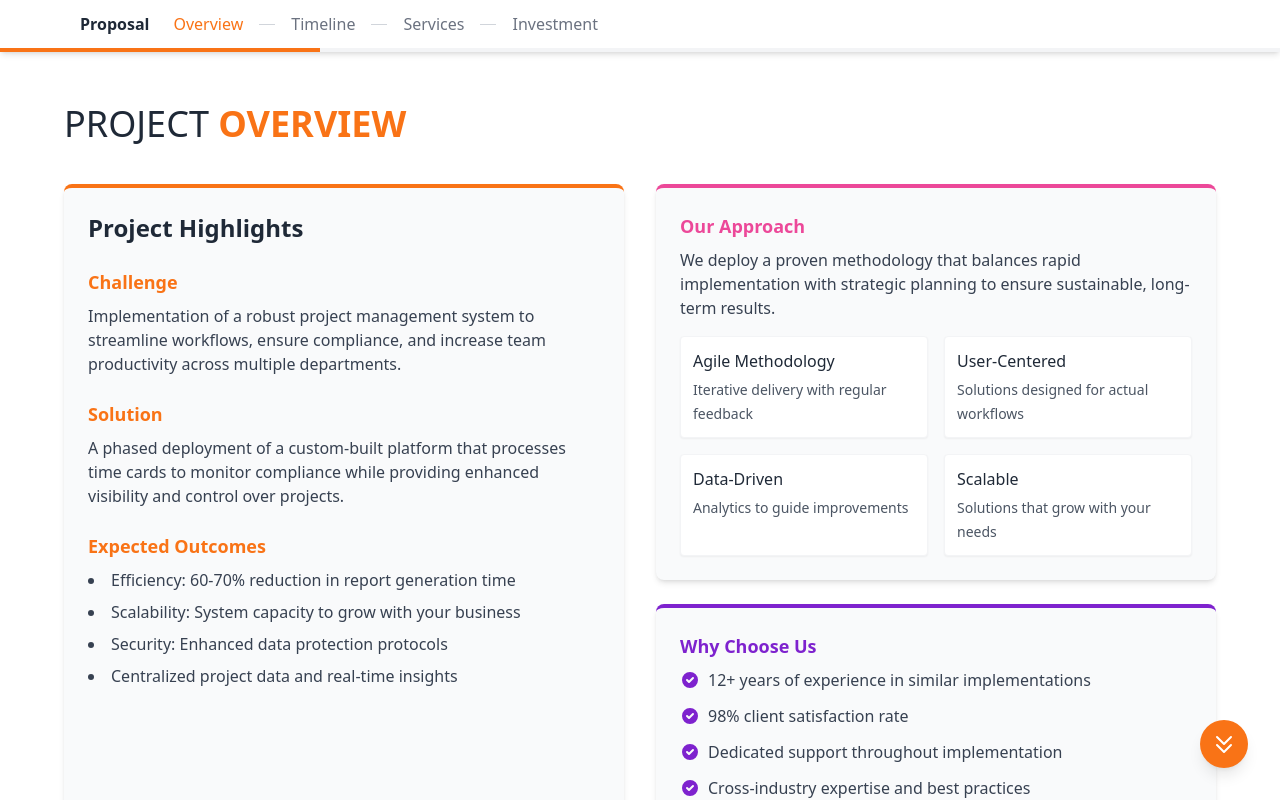
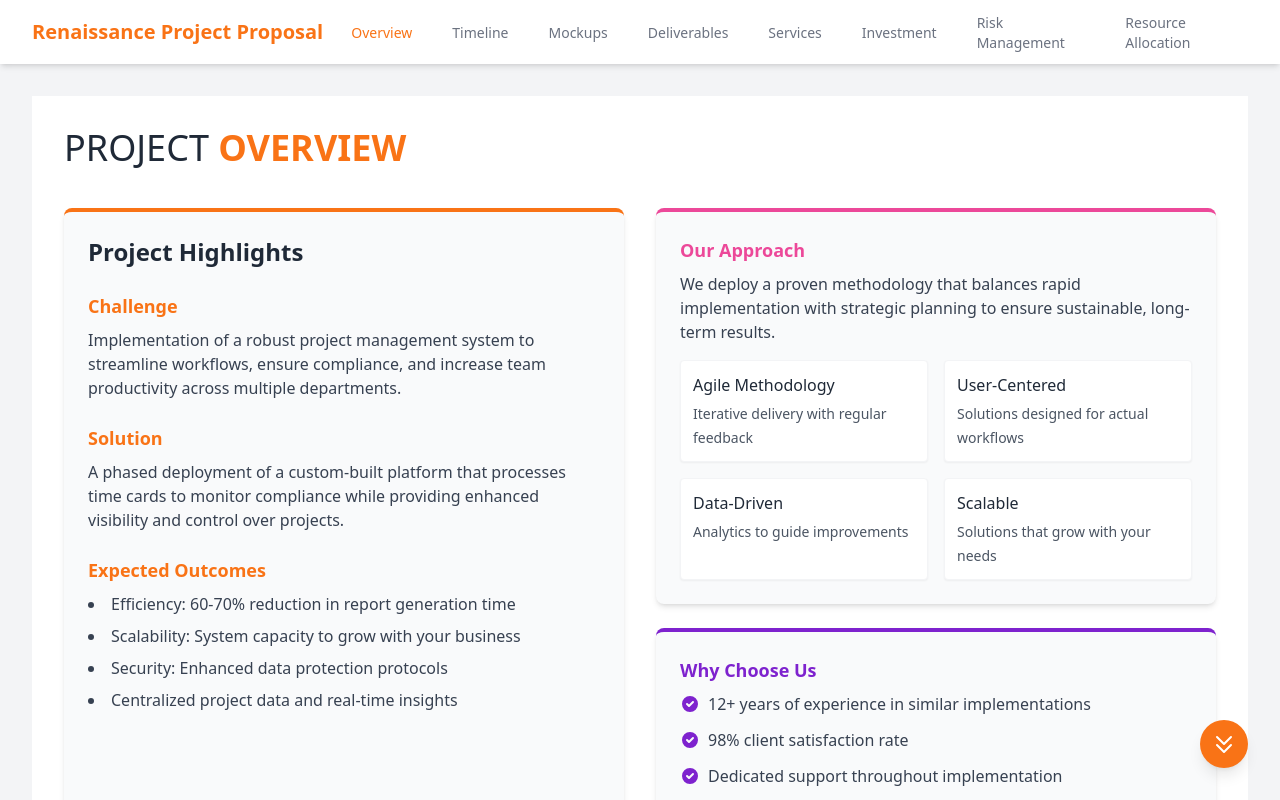
Before and after one commit to nikhil-thakur/RenaissanceProposal, a React (Create React App) app: page / in a window 1280 px wide. Shown: the top 800 px of the page. Built offline with nearby package versions, Linux system fonts and the light colour scheme.

Commit message:
Added new components and routing fixed.

```diff
--- a/src/App.js
+++ b/src/App.js
@@ -1,21 +1,37 @@
-// App.js
 import React from 'react';
-import './App.css'; // Make sure this is importing your CSS with Tailwind
-import InteractiveAgileTimeline from './components/performance-engineering-interactive';
-import DeliveryApproachInteractive from './components/delivery-approach-interactive'
-import ProposalOverview from "./components/ProposalOverview";
+import { BrowserRouter as Router, Routes, Route } from 'react-router-dom';
+import './App.css';
+
+// Import all the components
+import ProposalContainer from "./components/ProposalContainer";
+import DetailedImplementationTimeline from "./components/implementation-timeline";
+import KeySystemMockups from "./components/ui-mockups";
+import RiskManagementFramework from "./components/risk-management";
+import DetailedDeliverables from "./components/deliverables-list";
+import ResourceAllocationPlan from "./components/resource-allocation";
+import AppRouter from "./components/app-router";
+import ServicesOffered from "./components/ServicesOffered";
 import CommercialsOverview from "./components/CommercialsOverview";
-import ServicesOffered from "./components/ServicesOffered";
-import ProposalContainer from "./components/ProposalContainer";
-import AppRouter from "./components/app-router";
 
 function App() {
     return (
-        <div className="App">
-            <ProposalContainer>
-                <AppRouter />
-            </ProposalContainer>
-        </div>
+        <Router>
+            <Routes>
+                <Route path="/" element={<AppRouter />}>
+                    {/* Main proposal container routes with internal navigation */}
+                    <Route index element={<ProposalContainer />} />
+                    <Route path="timeline" element={<DetailedImplementationTimeline />} />
+                    <Route path="services" element={<ServicesOffered />} />
+                    <Route path="commercials" element={<CommercialsOverview />} />
+
+                    {/* Additional routes from the nav */}
+                    <Route path="mockups" element={<KeySystemMockups />} />
+                    <Route path="deliverables" element={<DetailedDeliverables />} />
+                    <Route path="risks" element={<RiskManagementFramework />} />
+                    <Route path="resources" element={<ResourceAllocationPlan />} />
+                </Route>
+            </Routes>
+        </Router>
     );
 }
 
--- a/src/components/ProposalContainer.js
+++ b/src/components/ProposalContainer.js
@@ -41,75 +41,11 @@ const ProposalContainer = () => {
 
     return (
         <div className="relative">
-
-
-            {/* Progress indicator at top */}
-            <div className="fixed top-0 left-0 right-0 z-50 bg-white shadow-md">
-                <div className="max-w-6xl mx-auto px-4 py-3 flex items-center">
-                    <div className="mr-6 font-bold text-gray-800">Proposal</div>
-                    <div className="flex-1 flex items-center">
-                        <div
-                            className={`mr-4 cursor-pointer transition-colors ${activeSection === 'overview' ? 'text-orange-500 font-medium' : 'text-gray-500'}`}
-                            onClick={() => scrollToSection(overviewRef)}
-                        >
-                            Overview
-                        </div>
-                        <div className="w-4 h-px bg-gray-300 mr-4"></div>
-                        <div
-                            className={`mr-4 cursor-pointer transition-colors ${activeSection === 'timeline' ? 'text-orange-500 font-medium' : 'text-gray-500'}`}
-                            onClick={() => scrollToSection(timelineRef)}
-                        >
-                            Timeline
-                        </div>
-                        <div className="w-4 h-px bg-gray-300 mr-4"></div>
-                        <div
-                            className={`mr-4 cursor-pointer transition-colors ${activeSection === 'services' ? 'text-orange-500 font-medium' : 'text-gray-500'}`}
-                            onClick={() => scrollToSection(servicesRef)}
-                        >
-                            Services
-                        </div>
-                        <div className="w-4 h-px bg-gray-300 mr-4"></div>
-                        <div
-                            className={`cursor-pointer transition-colors ${activeSection === 'commercials' ? 'text-orange-500 font-medium' : 'text-gray-500'}`}
-                            onClick={() => scrollToSection(commercialsRef)}
-                        >
-                            Investment
-                        </div>
-                    </div>
-                </div>
-                {/* Progress bar */}
-                <div className="h-1 bg-gray-100">
-                    <div
-                        className="h-full bg-orange-500 transition-all duration-300"
-                        style={{
-                            width: activeSection === 'overview' ? '25%' :
-                                activeSection === 'timeline' ? '50%' :
-                                    activeSection === 'services' ? '75%' : '100%'
-                        }}
-                    ></div>
-                </div>
-            </div>
-
-            {/* Content with padding for fixed header */}
-            <div className="pt-16">
+            {/* Content */}
+            <div>
                 {/* Overview Section */}
                 <div ref={overviewRef} className="min-h-screen flex items-center">
                     <ProposalOverview />
-                </div>
-
-                {/* Timeline Section */}
-                <div ref={timelineRef} className="min-h-screen flex items-center">
-                    <DeliveryApproachInteractive />
-                </div>
-
-                {/* Services Section */}
-                <div ref={servicesRef} className="min-h-screen flex items-center">
-                    <ServicesOffered />
-                </div>
-
-                {/* Commercials Section */}
-                <div ref={commercialsRef} className="min-h-screen flex items-center">
-                    <CommercialsOverview />
                 </div>
             </div>
 
--- a/src/components/app-router.js
+++ b/src/components/app-router.js
@@ -1,15 +1,14 @@
-import React from 'react';
-import { BrowserRouter as Router, Routes, Route, Link } from 'react-router-dom';
-import ProposalContainer from './ProposalContainer';
-import DetailedImplementationTimeline from './implementation-timeline';
-import KeySystemMockups from './ui-mockups';
-import RiskManagementFramework from './risk-management';
-import DetailedDeliverables from './deliverables-list';
-import ResourceAllocationPlan from './resource-allocation';
+import React, { useState } from 'react';
+import { Outlet, Link, useLocation } from 'react-router-dom';
 
 const AppRouter = () => {
+  const location = useLocation();
+  const [isMenuOpen, setIsMenuOpen] = useState(false);
+
+  // Function to determine if a route is active
+  const isActive = (path) => location.pathname === path;
+
   return (
-    <Router>
       <div className="min-h-screen bg-gray-100">
         {/* Navigation Header */}
         <nav className="bg-white shadow-md">
@@ -19,102 +18,170 @@ const AppRouter = () => {
                 <div className="flex-shrink-0 flex items-center">
                   <span className="text-orange-500 font-bold text-xl">Renaissance Project Proposal</span>
                 </div>
+
+                {/* Desktop Navigation */}
                 <div className="hidden sm:ml-6 sm:flex sm:space-x-8">
                   <Link
-                    to="/"
-                    className="border-transparent text-gray-600 hover:border-orange-500 hover:text-orange-500 inline-flex items-center px-1 pt-1 border-b-2 text-sm font-medium"
+                      to="/"
+                      className={`border-transparent inline-flex items-center px-1 pt-1 border-b-2 text-sm font-medium
+                    ${isActive('/') ? 'text-orange-500 border-orange-500' : 'text-gray-500 hover:text-gray-800 hover:border-gray-300'}`}
                   >
                     Overview
                   </Link>
                   <Link
-                    to="/timeline"
-                    className="border-transparent text-gray-600 hover:border-orange-500 hover:text-orange-500 inline-flex items-center px-1 pt-1 border-b-2 text-sm font-medium"
+                      to="/timeline"
+                      className={`border-transparent inline-flex items-center px-1 pt-1 border-b-2 text-sm font-medium
+                    ${isActive('/timeline') ? 'text-orange-500 border-orange-500' : 'text-gray-500 hover:text-gray-800 hover:border-gray-300'}`}
                   >
-                    Implementation Timeline
+                    Timeline
                   </Link>
                   <Link
-                    to="/mockups"
-                    className="border-transparent text-gray-600 hover:border-orange-500 hover:text-orange-500 inline-flex items-center px-1 pt-1 border-b-2 text-sm font-medium"
+                      to="/mockups"
+                      className={`border-transparent inline-flex items-center px-1 pt-1 border-b-2 text-sm font-medium
+                    ${isActive('/mockups') ? 'text-orange-500 border-orange-500' : 'text-gray-500 hover:text-gray-800 hover:border-gray-300'}`}
                   >
-                    UI Mockups
+                    Mockups
                   </Link>
                   <Link
-                    to="/deliverables"
-                    className="border-transparent text-gray-600 hover:border-orange-500 hover:text-orange-500 inline-flex items-center px-1 pt-1 border-b-2 text-sm font-medium"
+                      to="/deliverables"
+                      className={`border-transparent inline-flex items-center px-1 pt-1 border-b-2 text-sm font-medium
+                    ${isActive('/deliverables') ? 'text-orange-500 border-orange-500' : 'text-gray-500 hover:text-gray-800 hover:border-gray-300'}`}
                   >
                     Deliverables
                   </Link>
                   <Link
-                    to="/risks"
-                    className="border-transparent text-gray-600 hover:border-orange-500 hover:text-orange-500 inline-flex items-center px-1 pt-1 border-b-2 text-sm font-medium"
+                      to="/services"
+                      className={`border-transparent inline-flex items-center px-1 pt-1 border-b-2 text-sm font-medium
+                    ${isActive('/services') ? 'text-orange-500 border-orange-500' : 'text-gray-500 hover:text-gray-800 hover:border-gray-300'}`}
+                  >
+                    Services
+                  </Link>
+                  <Link
+                      to="/commercials"
+                      className={`border-transparent inline-flex items-center px-1 pt-1 border-b-2 text-sm font-medium
+                    ${isActive('/commercials') ? 'text-orange-500 border-orange-500' : 'text-gray-500 hover:text-gray-800 hover:border-gray-300'}`}
+                  >
+                    Investment
+                  </Link>
+                  <Link
+                      to="/risks"
+                      className={`border-transparent inline-flex items-center px-1 pt-1 border-b-2 text-sm font-medium
+                    ${isActive('/risks') ? 'text-orange-500 border-orange-500' : 'text-gray-500 hover:text-gray-800 hover:border-gray-300'}`}
                   >
                     Risk Management
                   </Link>
                   <Link
-                    to="/resources"
-                    className="border-transparent text-gray-600 hover:border-orange-500 hover:text-orange-500 inline-flex items-center px-1 pt-1 border-b-2 text-sm font-medium"
+                      to="/resources"
+                      className={`border-transparent inline-flex items-center px-1 pt-1 border-b-2 text-sm font-medium
+                    ${isActive('/resources') ? 'text-orange-500 border-orange-500' : 'text-gray-500 hover:text-gray-800 hover:border-gray-300'}`}
                   >
                     Resource Allocation
                   </Link>
                 </div>
               </div>
+
+              {/* Mobile menu button */}
+              <div className="-mr-2 flex items-center sm:hidden">
+                <button
+                    onClick={() => setIsMenuOpen(!isMenuOpen)}
+                    type="button"
+                    className="inline-flex items-center justify-center p-2 rounded-md text-gray-400 hover:text-gray-500 hover:bg-gray-100 focus:outline-none focus:ring-2 focus:ring-inset focus:ring-orange-500"
+                    aria-expanded="false"
+                >
+                  <span className="sr-only">Open main menu</span>
+                  {/* Icon when menu is closed */}
+                  {!isMenuOpen ? (
+                      <svg className="block h-6 w-6" xmlns="http://www.w3.org/2000/svg" fill="none" viewBox="0 0 24 24" stroke="currentColor" aria-hidden="true">
+                        <path strokeLinecap="round" strokeLinejoin="round" strokeWidth="2" d="M4 6h16M4 12h16M4 18h16" />
+                      </svg>
+                  ) : (
+                      // Icon when menu is open
+                      <svg className="block h-6 w-6" xmlns="http://www.w3.org/2000/svg" fill="none" viewBox="0 0 24 24" stroke="currentColor" aria-hidden="true">
+                        <path strokeLinecap="round" strokeLinejoin="round" strokeWidth="2" d="M6 18L18 6M6 6l12 12" />
+                      </svg>
+                  )}
+                </button>
+              </div>
             </div>
           </div>
 
           {/* Mobile menu, show/hide based on menu state */}
-          <div className="sm:hidden" id="mobile-menu">
-            <div className="pt-2 pb-3 space-y-1">
-              <Link
-                to="/"
-                className="bg-orange-50 border-orange-500 text-orange-700 block pl-3 pr-4 py-2 border-l-4 text-base font-medium"
-              >
-                Overview
-              </Link>
-              <Link
-                to="/timeline"
-                className="border-transparent text-gray-600 hover:bg-gray-50 hover:border-gray-300 hover:text-gray-800 block pl-3 pr-4 py-2 border-l-4 text-base font-medium"
-              >
-                Implementation Timeline
-              </Link>
-              <Link
-                to="/mockups"
-                className="border-transparent text-gray-600 hover:bg-gray-50 hover:border-gray-300 hover:text-gray-800 block pl-3 pr-4 py-2 border-l-4 text-base font-medium"
-              >
-                UI Mockups
-              </Link>
-              <Link
-                to="/deliverables"
-                className="border-transparent text-gray-600 hover:bg-gray-50 hover:border-gray-300 hover:text-gray-800 block pl-3 pr-4 py-2 border-l-4 text-base font-medium"
-              >
-                Deliverables
-              </Link>
-              <Link
-                to="/risks"
-                className="border-transparent text-gray-600 hover:bg-gray-50 hover:border-gray-300 hover:text-gray-800 block pl-3 pr-4 py-2 border-l-4 text-base font-medium"
-              >
-                Risk Management
-              </Link>
-              <Link
-                to="/resources"
-                className="border-transparent text-gray-600 hover:bg-gray-50 hover:border-gray-300 hover:text-gray-800 block pl-3 pr-4 py-2 border-l-4 text-base font-medium"
-              >
-                Resource Allocation
-              </Link>
-            </div>
-          </div>
+          {isMenuOpen && (
+              <div className="sm:hidden">
+                <div className="pt-2 pb-3 space-y-1">
+                  <Link
+                      to="/"
+                      onClick={() => setIsMenuOpen(false)}
+                      className={`block pl-3 pr-4 py-2 border-l-4 text-base font-medium
+                  ${isActive('/') ? 'bg-orange-50 border-orange-500 text-orange-700' : 'border-transparent text-gray-500 hover:bg-gray-50 hover:border-gray-300 hover:text-gray-800'}`}
+                  >
+                    Overview
+                  </Link>
+                  <Link
+                      to="/timeline"
+                      onClick={() => setIsMenuOpen(false)}
+                      className={`block pl-3 pr-4 py-2 border-l-4 text-base font-medium
+                  ${isActive('/timeline') ? 'bg-orange-50 border-orange-500 text-orange-700' : 'border-transparent text-gray-500 hover:bg-gray-50 hover:border-gray-300 hover:text-gray-800'}`}
+                  >
+                    Implementation Timeline
+                  </Link>
+                  <Link
+                      to="/mockups"
+                      onClick={() => setIsMenuOpen(false)}
+                      className={`block pl-3 pr-4 py-2 border-l-4 text-base font-medium
+                  ${isActive('/mockups') ? 'bg-orange-50 border-orange-500 text-orange-700' : 'border-transparent text-gray-500 hover:bg-gray-50 hover:border-gray-300 hover:text-gray-800'}`}
+                  >
+                    UI Mockups
+                  </Link>
+                  <Link
+                      to="/deliverables"
+                      onClick={() => setIsMenuOpen(false)}
+                      className={`block pl-3 pr-4 py-2 border-l-4 text-base font-medium
+                  ${isActive('/deliverables') ? 'bg-orange-50 border-orange-500 text-orange-700' : 'border-transparent text-gray-500 hover:bg-gray-50 hover:border-gray-300 hover:text-gray-800'}`}
+                  >
+                    Deliverables
+                  </Link>
+                  <Link
+                      to="/services"
+                      onClick={() => setIsMenuOpen(false)}
+                      className={`block pl-3 pr-4 py-2 border-l-4 text-base font-medium
+                  ${isActive('/services') ? 'bg-orange-50 border-orange-500 text-orange-700' : 'border-transparent text-gray-500 hover:bg-gray-50 hover:border-gray-300 hover:text-gray-800'}`}
+                  >
+                    Services
+                  </Link>
+                  <Link
+                      to="/commercials"
+                      onClick={() => setIsMenuOpen(false)}
+                      className={`block pl-3 pr-4 py-2 border-l-4 text-base font-medium
+                  ${isActive('/commercials') ? 'bg-orange-50 border-orange-500 text-orange-700' : 'border-transparent text-gray-500 hover:bg-gray-50 hover:border-gray-300 hover:text-gray-800'}`}
+                  >
+                    Investment
+                  </Link>
+                  <Link
+                      to="/risks"
+                      onClick={() => setIsMenuOpen(false)}
+                      className={`block pl-3 pr-4 py-2 border-l-4 text-base font-medium
+                  ${isActive('/risks') ? 'bg-orange-50 border-orange-500 text-orange-700' : 'border-transparent text-gray-500 hover:bg-gray-50 hover:border-gray-300 hover:text-gray-800'}`}
+                  >
+                    Risk Management
+                  </Link>
+                  <Link
+                      to="/resources"
+                      onClick={() => setIsMenuOpen(false)}
+                      className={`block pl-3 pr-4 py-2 border-l-4 text-base font-medium
+                  ${isActive('/resources') ? 'bg-orange-50 border-orange-500 text-orange-700' : 'border-transparent text-gray-500 hover:bg-gray-50 hover:border-gray-300 hover:text-gray-800'}`}
+                  >
+                    Resource Allocation
+                  </Link>
+                </div>
+              </div>
+          )}
         </nav>
 
         {/* Main Content Area */}
         <main className="py-6">
           <div className="max-w-7xl mx-auto px-4 sm:px-6 lg:px-8">
-            <Routes>
-              <Route path="/" element={<ProposalContainer />} />
-              <Route path="/timeline" element={<DetailedImplementationTimeline />} />
-              <Route path="/mockups" element={<KeySystemMockups />} />
-              <Route path="/deliverables" element={<DetailedDeliverables />} />
-              <Route path="/risks" element={<RiskManagementFramework />} />
-              <Route path="/resources" element={<ResourceAllocationPlan />} />
-            </Routes>
+            <Outlet />
           </div>
         </main>
 
@@ -140,7 +207,6 @@ const AppRouter = () => {
           </div>
         </footer>
       </div>
-    </Router>
   );
 };
 
```
